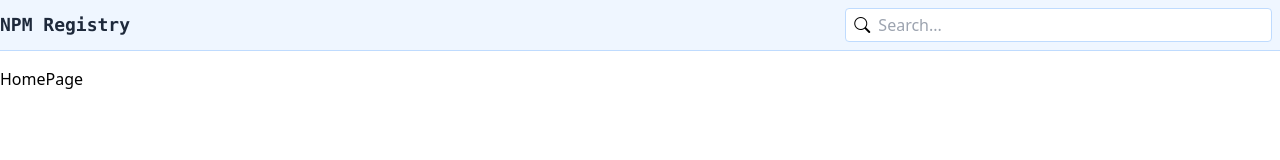
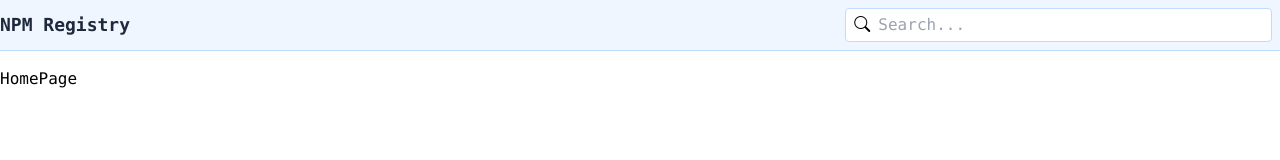
Before and after one commit to mrivasperez/the-registry, a React (Vite) app: page / in a window 1280 px wide. Shown: the top 160 px of the page. Built offline with nearby package versions, Linux system fonts and the light colour scheme.

Commit message:
ui: use mono font through app

```diff
--- a/src/components/SearchInput.tsx
+++ b/src/components/SearchInput.tsx
@@ -18,7 +18,13 @@
       action="/search"
       className="flex border rounded px-2 py-1 m-2 bg-white border-blue-200 w-4/12"
     >
-      <i className="bi bi-search me-2"></i> <input type="text" name="query" placeholder="Search..." />
+      <i className="bi bi-search me-2"></i>
+      <input
+        type="text"
+        name="query"
+        placeholder="Search..."
+        className="w-full"
+      />
     </Form>
   );
 };
--- a/src/pages/Root.tsx
+++ b/src/pages/Root.tsx
@@ -4,7 +4,7 @@
 // ROOT LAYOUT
 const Root = () => {
   return (
-    <div>
+    <div className="font-mono">
       <Header />
       <div className="container mx-auto">
         <Outlet />
```
